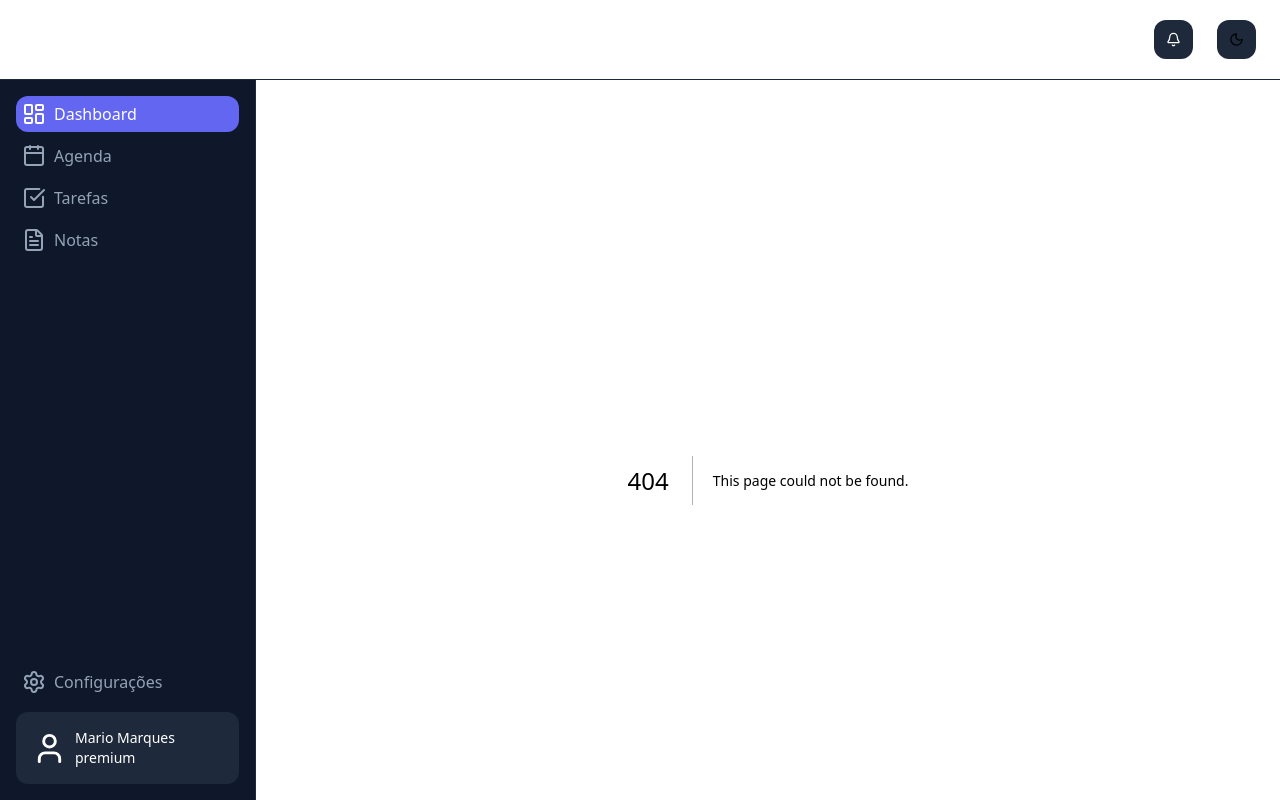
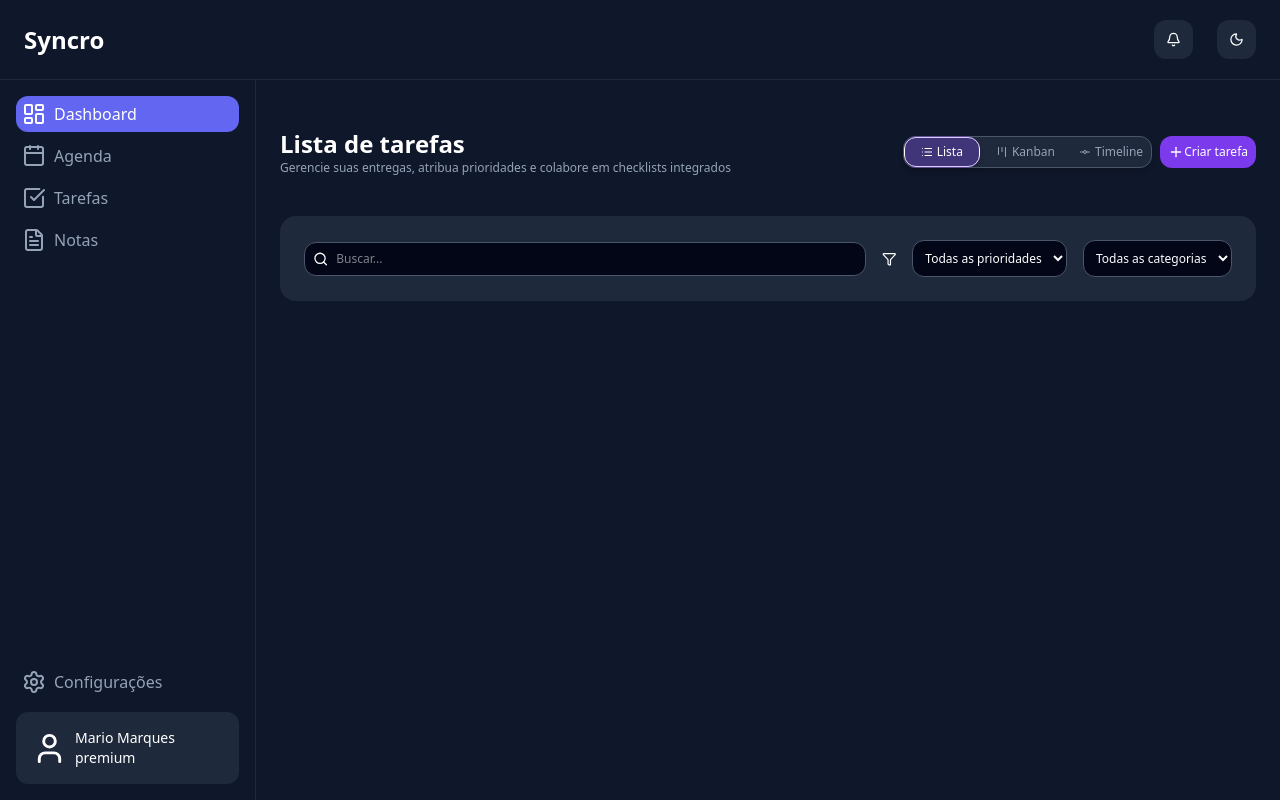
Before and after one commit to mario-leandro/productivity_website, a Next.js app: page /tarefas in a window 1280 px wide. Before the commit this address had no page. Built offline with nearby package versions, Linux system fonts and the light colour scheme.

Commit message:
Criando pagina de tarefas

```diff
--- /dev/null
+++ b/app/tarefas/page.tsx
@@ -0,0 +1,105 @@
+import {
+  Funnel,
+  GitCommitHorizontal,
+  Kanban,
+  List,
+  Plus,
+  Search,
+} from "lucide-react";
+
+export default function Tarefas() {
+  return (
+    <div className="flex flex-col p-6 gap-4 overflow-y-auto">
+      <div className="flex flex-row justify-between items-center py-6">
+        <div className="flex flex-col">
+          <p className="text-2xl text-[var(--text)] font-semibold">
+            Lista de tarefas
+          </p>
+          <p className="text-xs text-[var(--text-secundary)]">
+            Gerencie suas entregas, atribua prioridades e colabore em checklists
+            integrados
+          </p>
+        </div>
+        <div className="flex flex-row justify-center items-center gap-2">
+          <div className="h-8 bg-[var(--surface)] flex flex-row justify-center items-center gap-2 rounded-xl shadow-md border border-[var(--surface-four)]">
+            <div className="h-full flex flex-row justify-center items-center rounded-xl shadow-md border">
+              <p className="flex flex-row justify-center items-center gap-1 bg-violet-500/30 text-xs text-[var(--text)] px-4 py-2 rounded-xl">
+                <List size={12} />
+                Lista
+              </p>
+            </div>
+            <div className="h-full flex flex-row justify-center items-center">
+              <p className="flex flex-row justify-center items-center gap-1 text-xs text-[var(--text-secundary)] p-2 rounded-xl">
+                <Kanban size={12} />
+                Kanban
+              </p>
+            </div>
+            <div className="h-full flex flex-row justify-center items-center">
+              <p className="flex flex-row justify-center items-center gap-1 text-xs text-[var(--text-secundary)] p-2 rounded-xl">
+                <GitCommitHorizontal size={12} />
+                Timeline
+              </p>
+            </div>
+          </div>
+
+          <button className="h-8 bg-[var(--secundary)] text-white p-2 rounded-xl text-xs flex justify-center items-center">
+            <Plus size={16} />
+            Criar tarefa
+          </button>
+        </div>
+      </div>
+
+      <div className="flex flex-row items-center bg-[var(--surface)] p-6 gap-4 rounded-2xl">
+        {/* filtro de busca */}
+        <div className="w-full flex flex-col bg-[var(--surface)]">
+          <div className="w-full flex flex-row items-center bg-[var(--surface-three)] border border-[var(--surface-four)] p-2 rounded-xl gap-2">
+            <Search size={16} />
+            <input
+              type="text"
+              placeholder="Buscar..."
+              className="w-full outline-none text-xs"
+            />
+          </div>
+        </div>
+
+        <Funnel size={24} />
+
+        {/* filtro de prioridade */}
+        <div className="w-1/6 flex flex-col bg-[var(--surface-three)] border border-[var(--surface-four)] rounded-xl">
+          <select className="outline-none text-xs rounded-xl p-2">
+            <option className="bg-[var(--surface-three)]" value="all">
+              Todas as prioridades
+            </option>
+            <option className="bg-[var(--surface-three)]" value="high">
+              Alta
+            </option>
+            <option className="bg-[var(--surface-three)]" value="medium">
+              Média
+            </option>
+            <option className="bg-[var(--surface-three)]" value="low">
+              Baixa
+            </option>
+          </select>
+        </div>
+
+        {/* filtro de categoria */}
+        <div className="w-1/6 flex flex-col bg-[var(--surface-three)] border border-[var(--surface-four)] rounded-xl">
+          <select className="outline-none text-xs rounded-xl p-2">
+            <option className="bg-[var(--surface-three)]" value="all">
+              Todas as categorias
+            </option>
+            <option className="bg-[var(--surface-three)]" value="work">
+              Trabalho
+            </option>
+            <option className="bg-[var(--surface-three)]" value="personal">
+              Pessoal
+            </option>
+            <option className="bg-[var(--surface-three)]" value="study">
+              Estudo
+            </option>
+          </select>
+        </div>
+      </div>
+    </div>
+  );
+}
```
